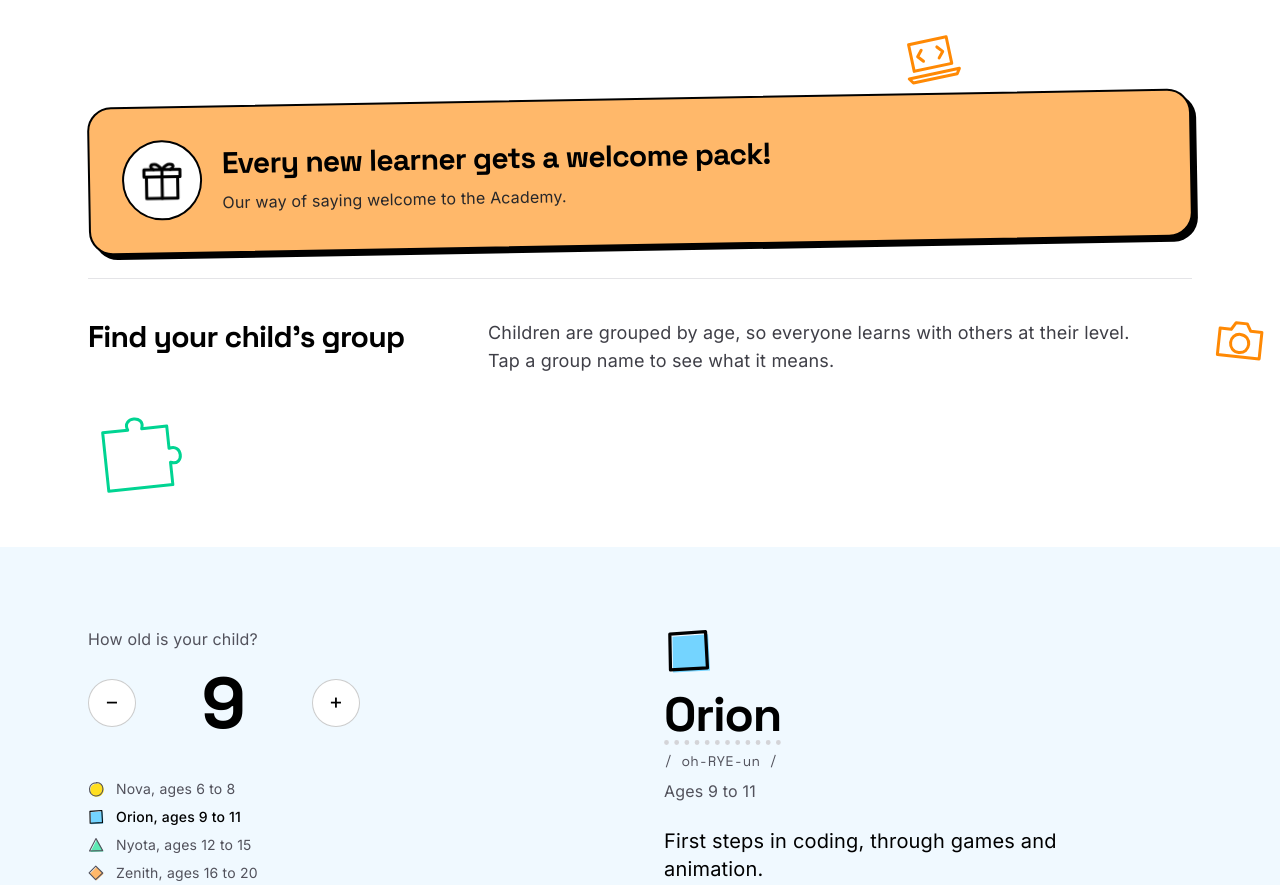
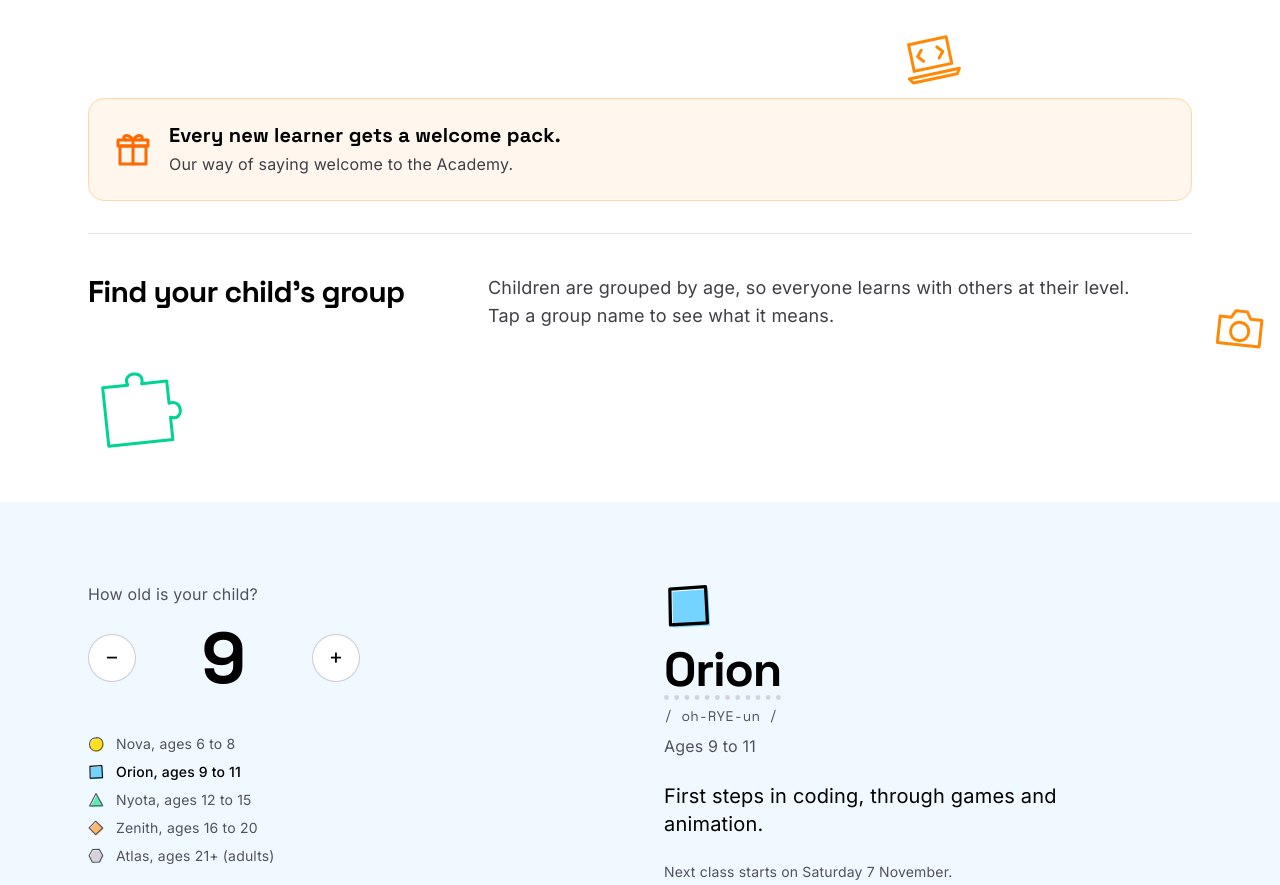
Before and after one commit to codetopialabs/academy-website, a React (Vite) app: page / in a window 1280 px wide. Shown: the part 1097-1982 px from the top of the page. Built offline with nearby package versions, Linux system fonts and the light colour scheme.

Commit message:
fix: calmer welcome pack banner

```diff
--- a/src/App.tsx
+++ b/src/App.tsx
@@ -124,15 +124,11 @@ function App() {
 
         {/* Welcome pack: its own banner so the hero stays calm */}
         <div className="mx-auto max-w-6xl px-4 sm:px-6">
-          <div className="sticker flex -rotate-1 flex-col items-center gap-5 rounded-3xl border-2 border-black bg-orange-300 p-6 text-center shadow-[5px_5px_0_0_#000] sm:flex-row sm:p-8 sm:text-left">
-            <span className="flex h-20 w-20 shrink-0 items-center justify-center rounded-full border-2 border-black bg-white">
-              <IdeaIcon name="gift" className="gift-bounce h-12 w-12 text-black" />
-            </span>
+          <div className="flex items-center gap-4 rounded-2xl border border-orange-200 bg-orange-50 p-5 sm:p-6">
+            <IdeaIcon name="gift" className="h-10 w-10 shrink-0 text-orange-500" />
             <div>
-              <p className="font-display text-2xl leading-tight font-bold tracking-tight sm:text-3xl">
-                Every new learner gets a welcome pack!
-              </p>
-              <p className="font-inter mt-2 text-zinc-800">Our way of saying welcome to the Academy.</p>
+              <p className="font-display text-lg leading-tight font-bold sm:text-xl">Every new learner gets a welcome pack.</p>
+              <p className="font-inter mt-1 text-zinc-700">Our way of saying welcome to the Academy.</p>
             </div>
           </div>
         </div>
--- a/src/index.css
+++ b/src/index.css
@@ -95,15 +95,6 @@ body {
   /* on arrival the stickers wiggle twice to catch the eye: warning first, then the price */
   .intro-wiggle { animation: wiggle 400ms ease-in-out 700ms 2; }
   .intro-wiggle-2 { animation-delay: 1100ms; }
-  .intro-wiggle-3 { animation-delay: 1500ms; }
-
-  /* the gift on the welcome pack badge hops now and then */
-  @keyframes gift-hop {
-    0%, 82%, 100% { transform: translateY(0) rotate(0); }
-    88% { transform: translateY(-4px) rotate(-8deg); }
-    94% { transform: translateY(0) rotate(6deg); }
-  }
-  .gift-bounce { animation: gift-hop 3s ease-in-out infinite; }
 
   /* sections fade up the first time they scroll into view */
   .reveal { opacity: 0; transform: translateY(16px); transition: opacity 600ms ease-out, transform 600ms ease-out; }
--- a/src/motion.ts
+++ b/src/motion.ts
@@ -23,5 +23,5 @@ export function useReveal<T extends HTMLElement>() {
 
 // Once the arrival wiggle has played, drop it so hovering can wiggle again every time
 export function endIntro(e: AnimationEvent<HTMLElement>) {
-  e.currentTarget.classList.remove('intro-wiggle', 'intro-wiggle-2', 'intro-wiggle-3')
+  e.currentTarget.classList.remove('intro-wiggle', 'intro-wiggle-2')
 }
```
